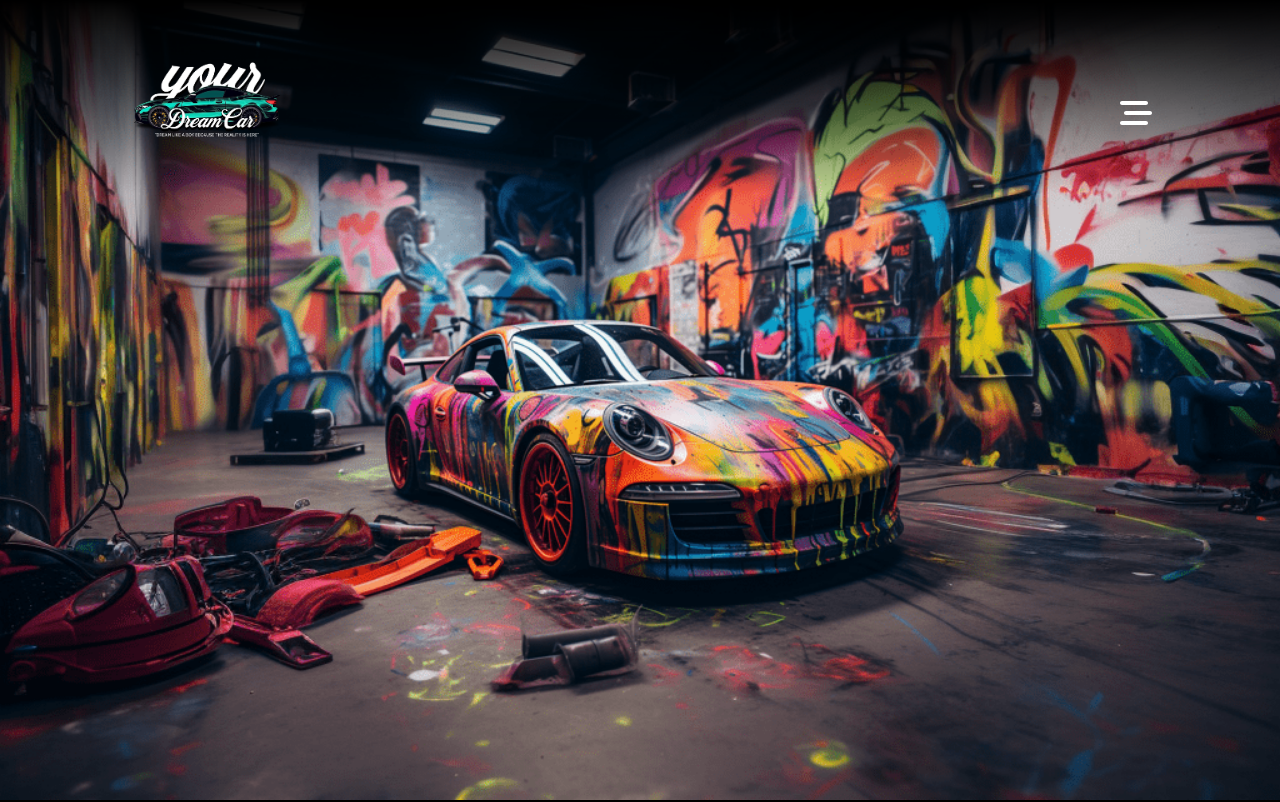
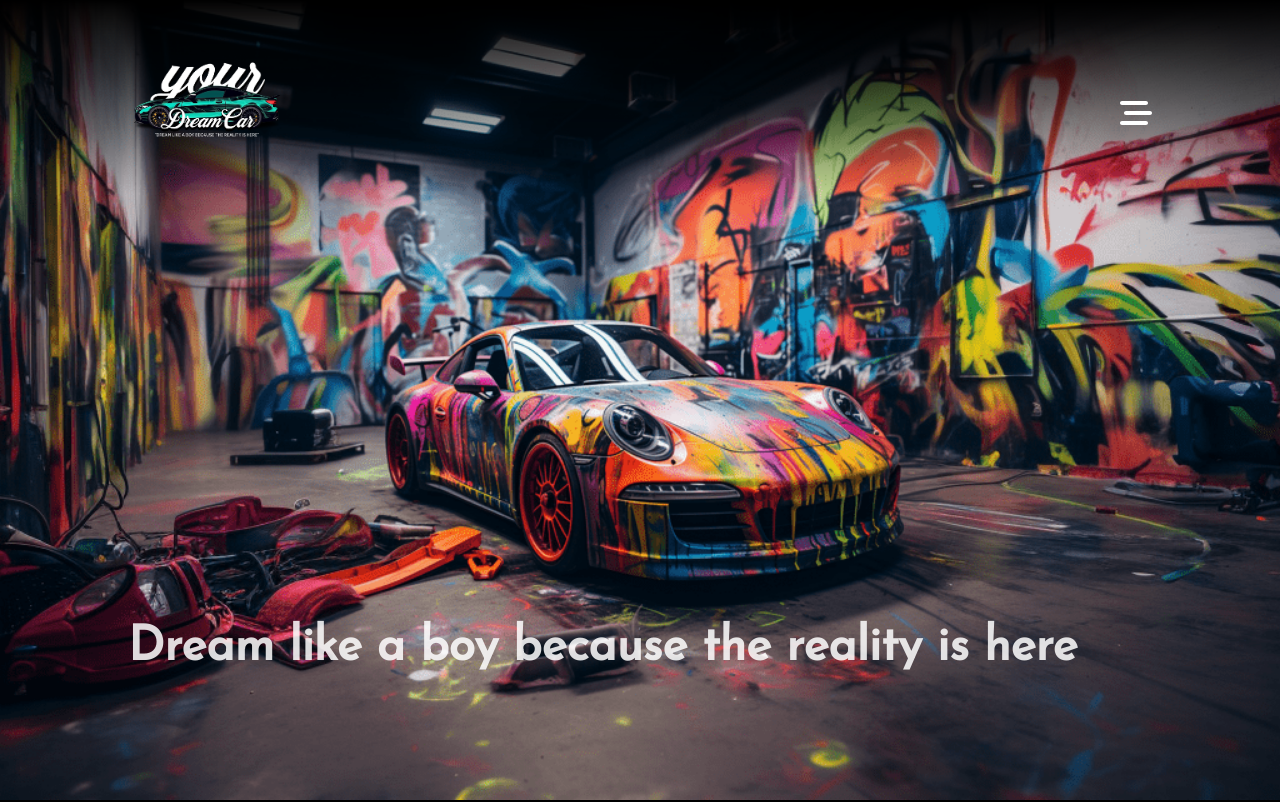
Before and after one commit to andevbonilla/YourDreamCar, a Next.js app: page / in a window 1280 px wide. Shown: the top 802 px of the page. Built offline with nearby package versions, Linux system fonts and the light colour scheme; some icons are missing.

Commit message:
agregue slogan al inicio

```diff
--- a/src/app/page.tsx
+++ b/src/app/page.tsx
@@ -24,7 +24,9 @@ const Services = dynamic(() => import("@/components/Services"), {
 export default function Home() {
   return (
     <main className={`${josefin.className} bg-black text-white text-opacity-85 md:text-xl`}>
-      <section className="bg-image h-screen mb-16"></section>
+      <section className="bg-image h-screen mb-16 flex justify-start items-end p-[10%]">
+        <h1 className='text-5xl font-bold'>Dream like a boy because the reality is here</h1>
+      </section>
       {/* about section */}
       <section className='md:px-32 md:pb-16 flex flex-col items-center text-center px-8 pb-12'>
           <h2 className={`font-bold text-2xl pb-12 underline decoration-[#18debe] underline-offset-8`}>About us</h2>
```
